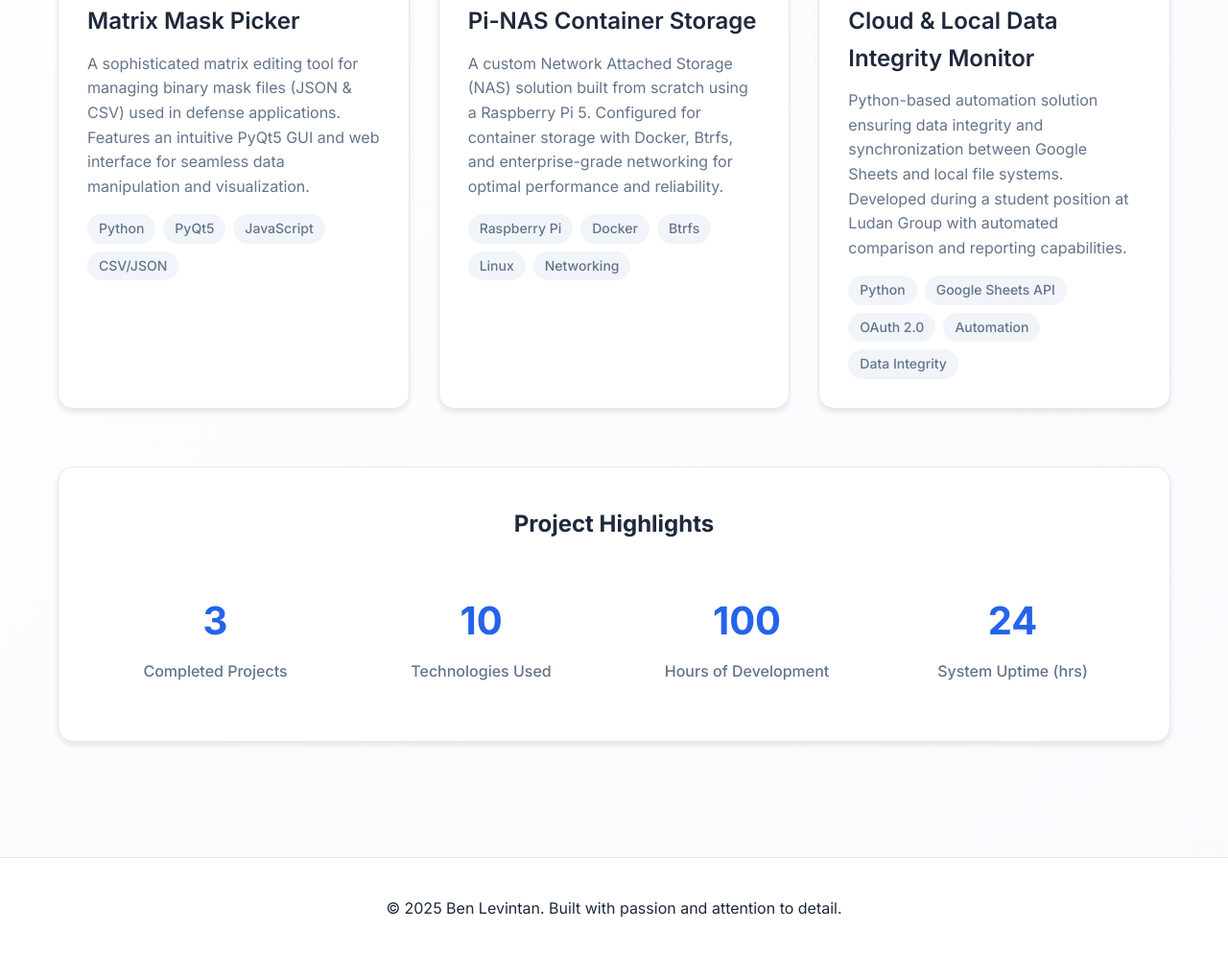
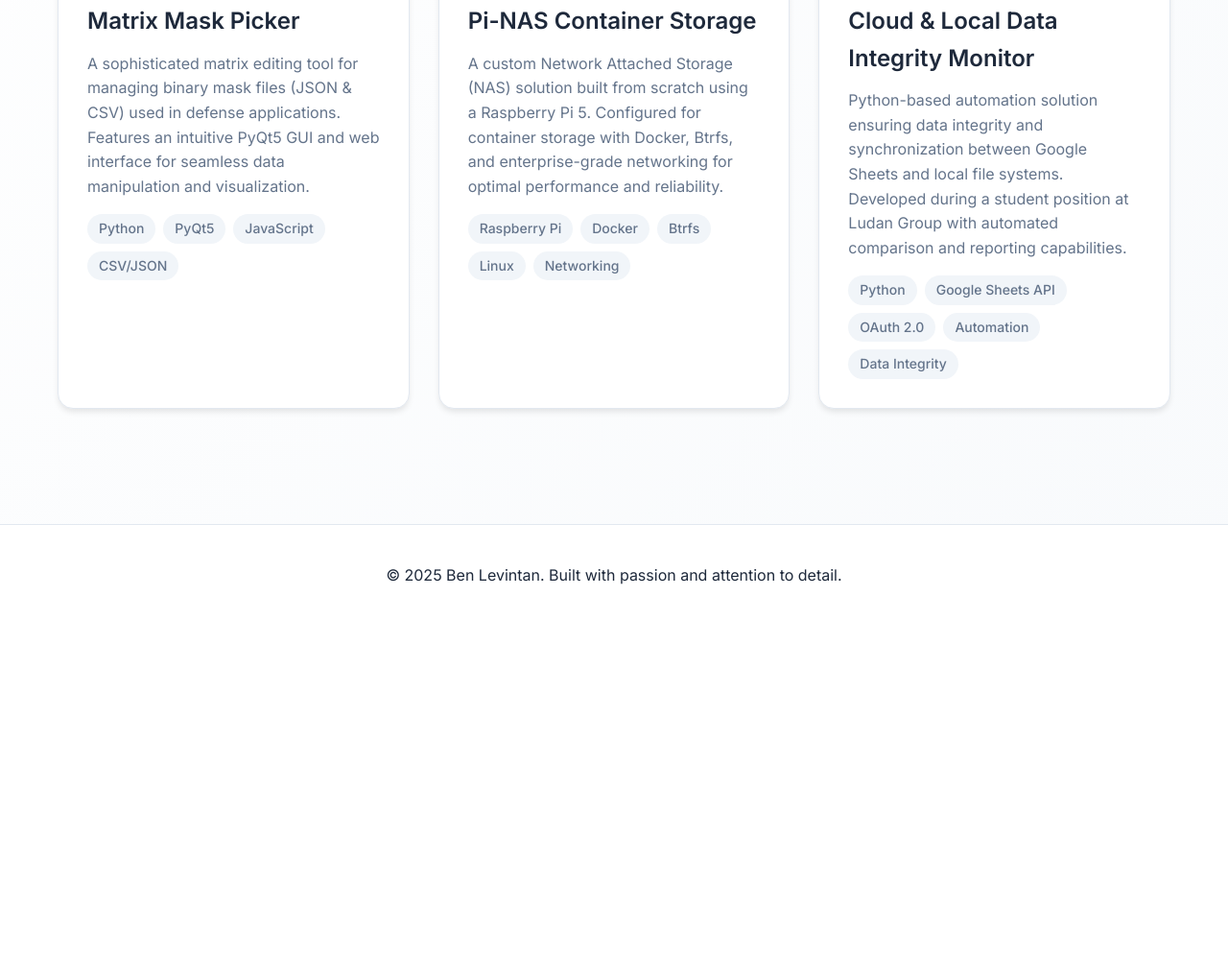
Before and after one commit to BenLevintan/site_Ben, a plain HTML site: page index.html in a window 1280 px wide. Shown: the part 678-1672 px from the top of the page at 96% size. After the commit the page ends 1330 px from the top, so only its background shows below. Drawn offline with Linux system fonts and the light colour scheme.

Commit message:
Removed Highlights from index

```diff
--- a/index.html
+++ b/index.html
@@ -447,28 +447,6 @@
         </div>
       </a>
     </div>
-
-    <div class="stats-section">
-      <h2 style="color: var(--text-primary); margin-bottom: 20px;">Project Highlights</h2>
-      <div class="stats-grid">
-        <div class="stat-item">
-          <div class="stat-number" data-count="3">0</div>
-          <div class="stat-label">Completed Projects</div>
-        </div>
-        <div class="stat-item">
-          <div class="stat-number" data-count="10">0</div>
-          <div class="stat-label">Technologies Used</div>
-        </div>
-        <div class="stat-item">
-          <div class="stat-number" data-count="100">0</div>
-          <div class="stat-label">Hours of Development</div>
-        </div>
-        <div class="stat-item">
-          <div class="stat-number" data-count="24">0</div>
-          <div class="stat-label">System Uptime (hrs)</div>
-        </div>
-      </div>
-    </div>
   </div>
 
   <div class="footer">
@@ -509,36 +487,8 @@
         themeIcon.className = 'fas fa-moon';
       }
 
-      // Animate counters
-      const counters = document.querySelectorAll('.stat-number');
-      const observer = new IntersectionObserver((entries) => {
-        entries.forEach(entry => {
-          if (entry.isIntersecting) {
-            const counter = entry.target;
-            const target = parseInt(counter.dataset.count);
-            let current = 0;
-            const increment = target / 100;
-
-            const timer = setInterval(() => {
-              current += increment;
-              if (current >= target) {
-                current = target;
-                clearInterval(timer);
-              }
-              counter.textContent = Math.floor(current);
-            }, 20);
-
-            observer.unobserve(counter);
-          }
-        });
-      });
-
-      counters.forEach(counter => {
-        observer.observe(counter);
-      });
-
       // Add scroll animations
-      const animatedElements = document.querySelectorAll('.project-card, .stats-section');
+      const animatedElements = document.querySelectorAll('.project-card');
       const scrollObserver = new IntersectionObserver((entries) => {
         entries.forEach(entry => {
           if (entry.isIntersecting) {
```
